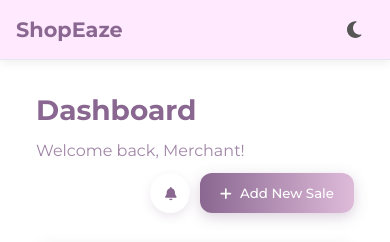
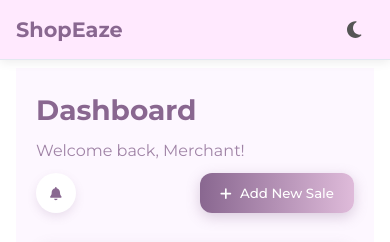
Before and after one commit to rishikeshsamant/Shopeaze, a React (Vite) app in the folder client/: page / in a window 390 px wide. Shown: the top 242 px of the page. Built offline with nearby package versions, Linux system fonts and the light colour scheme; a web font is replaced by a local one.

Commit message:
Improved Home Layout

```diff
--- a/client/src/styles/Home.css
+++ b/client/src/styles/Home.css
@@ -56,23 +56,13 @@
   --current-chart-tooltip-bg: var(--chart-tooltip-bg-dark);
 }
 
-/* Base Styles */
-* {
-  margin: 0;
-  padding: 0;
-  box-sizing: border-box;
-}
-
-body {
-  font-family: 'Montserrat', sans-serif;
-  background-color: var(--current-dashboard-bg);
-  color: var(--current-dashboard-text);
-}
-
 .dashboard {
   max-width: 1200px;
   margin: 0 auto;
   padding: 20px;
+  font-family: 'Montserrat', sans-serif;
+  background-color: var(--current-dashboard-bg);
+  color: var(--current-dashboard-text);
 }
 
 /* Animation */
@@ -281,7 +271,7 @@ body {
 
   .header-actions {
     width: 100%;
-    justify-content: flex-end;
+    justify-content: space-between;
   }
 }
 
```
Also changed, not shown: client/src/pages/Home.jsx (indentation only).
